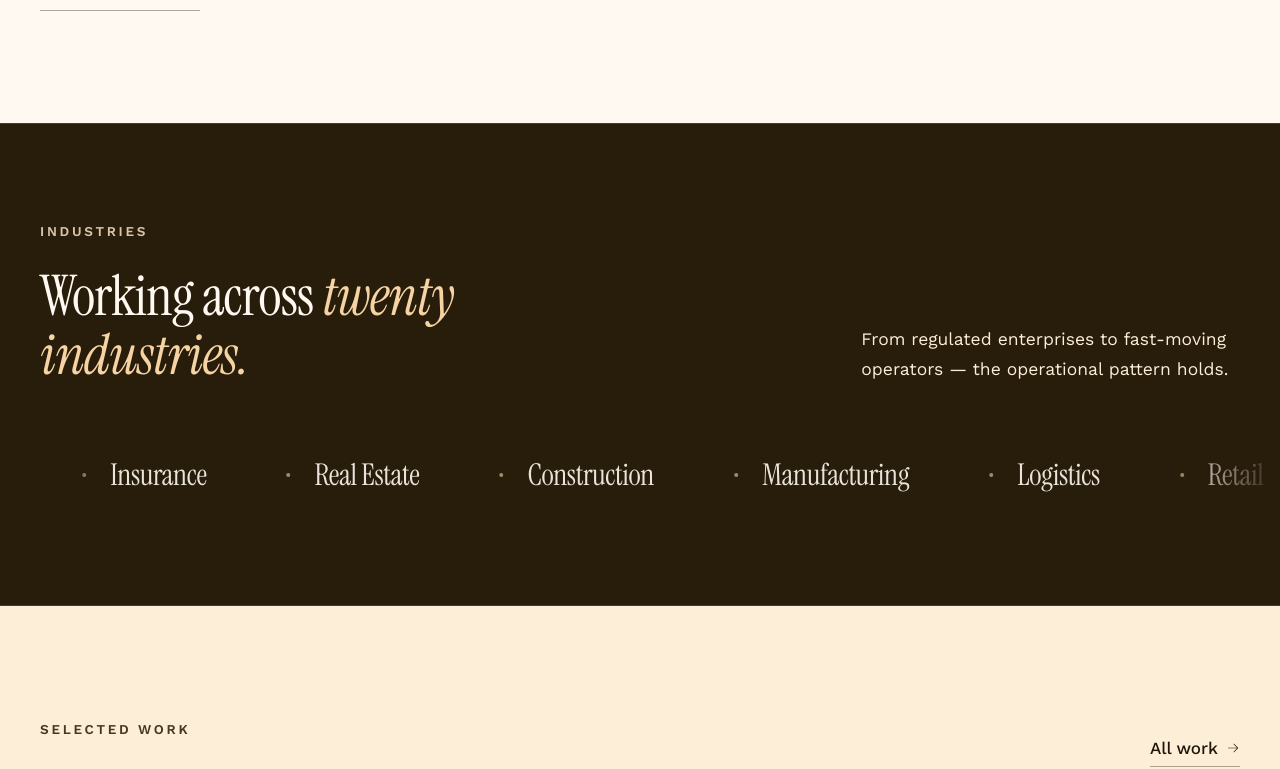
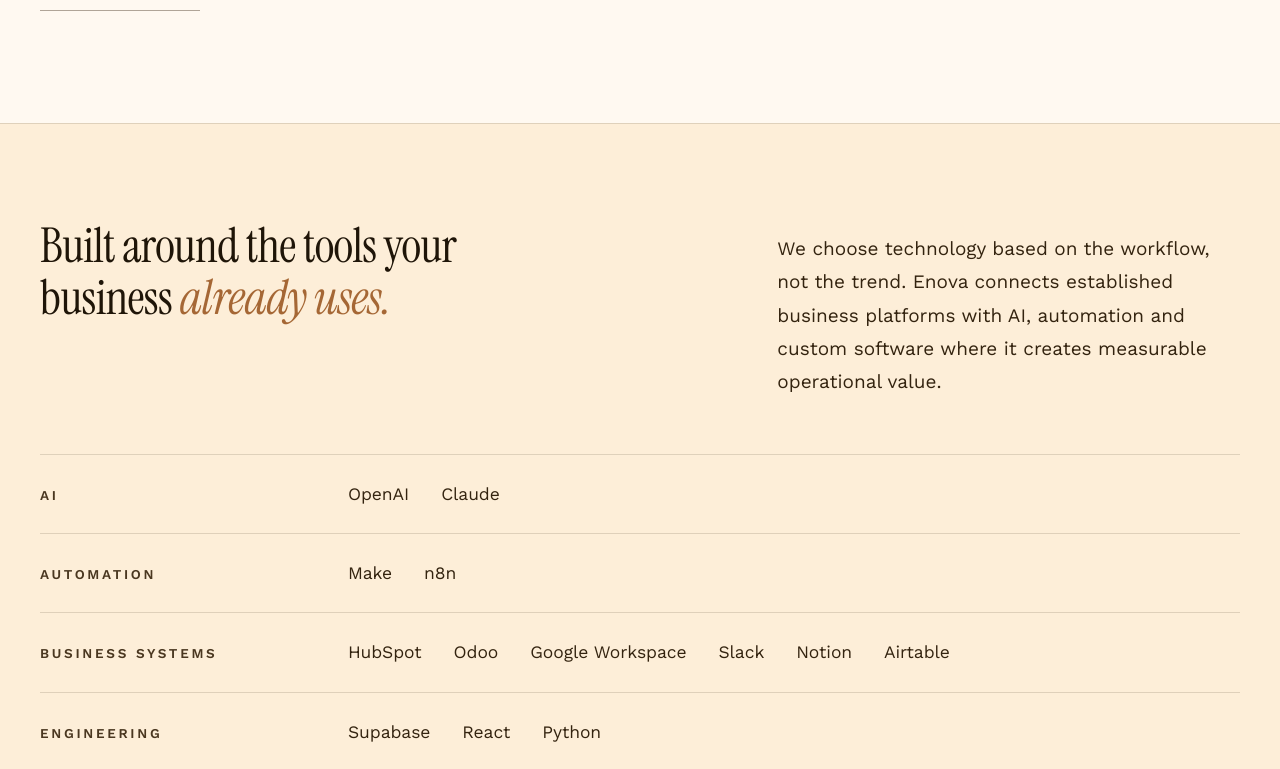
Before and after one commit to tarekjundi/enova-ai-website, a React (Vite) app: page / in a window 1280 px wide. Shown: the part 3701-4470 px from the top of the page. Built offline with nearby package versions, Linux system fonts and the light colour scheme.

Commit message:
Changes
Co-authored-by: tarekjundi <181972982+tarekjundi@users.noreply.github.com>

```diff
--- a/src/pages/Index.tsx
+++ b/src/pages/Index.tsx
@@ -371,6 +371,53 @@ const Index = () => {
       </section>
 
       {/* =====================================================
+          TECHNOLOGY — understated supporting infrastructure
+          ===================================================== */}
+      <section className="surface-cream py-16 md:py-24 border-t border-[#3A2915]/15">
+        <div className="container mx-auto px-6 lg:px-10">
+          <div className={`grid md:grid-cols-12 gap-8 md:gap-16 mb-10 md:mb-14 ${dir}`}>
+            <div className="md:col-span-6">
+              <MotionElement animation="slideUp">
+                <h2 className="font-display text-on-cream !text-[clamp(30px,3.8vw,48px)] leading-[1.08] tracking-[-0.015em] max-w-[20ch]">
+                  Built around the tools your business{" "}
+                  <span className="italic text-[#A56735]">already uses.</span>
+                </h2>
+              </MotionElement>
+            </div>
+            <div className="md:col-span-5 md:col-start-8 md:pt-3">
+              <MotionElement animation="slideUp" delay={120}>
+                <p className="text-on-cream-body text-[17px] leading-[1.75] max-w-[62ch]">
+                  We choose technology based on the workflow, not the trend. Enova connects established business platforms with AI, automation and custom software where it creates measurable operational value.
+                </p>
+              </MotionElement>
+            </div>
+          </div>
+
+          <div className="border-t border-[#3A2915]/15">
+            {STACK.map((s, i) => (
+              <MotionElement key={s.group} animation="slideUp" delay={40 + i * 50}>
+                <div className={`grid md:grid-cols-12 gap-4 md:gap-8 py-6 border-b border-[#3A2915]/15 items-baseline ${dir}`}>
+                  <p className="md:col-span-3 eyebrow text-[#4A3720]">{s.group}</p>
+                  <ul className="md:col-span-9 flex flex-wrap gap-x-8 gap-y-3">
+                    {s.items.map((t) => (
+                      <li
+                        key={t}
+                        className="text-on-cream-body text-[16px] tracking-[-0.005em]"
+                      >
+                        {t}
+                      </li>
+                    ))}
+                  </ul>
+                </div>
+              </MotionElement>
+            ))}
+          </div>
+        </div>
+      </section>
+
+
+
+      {/* =====================================================
           INDUSTRIES — deep, quiet marquee band
           ===================================================== */}
       <section className="surface-deep py-20 md:py-24 border-y border-[#F6D3A2]/12">
```
